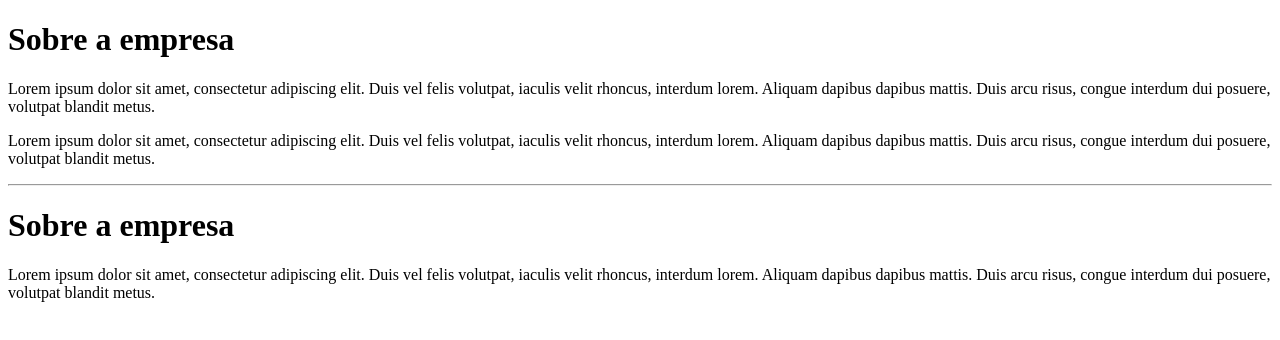
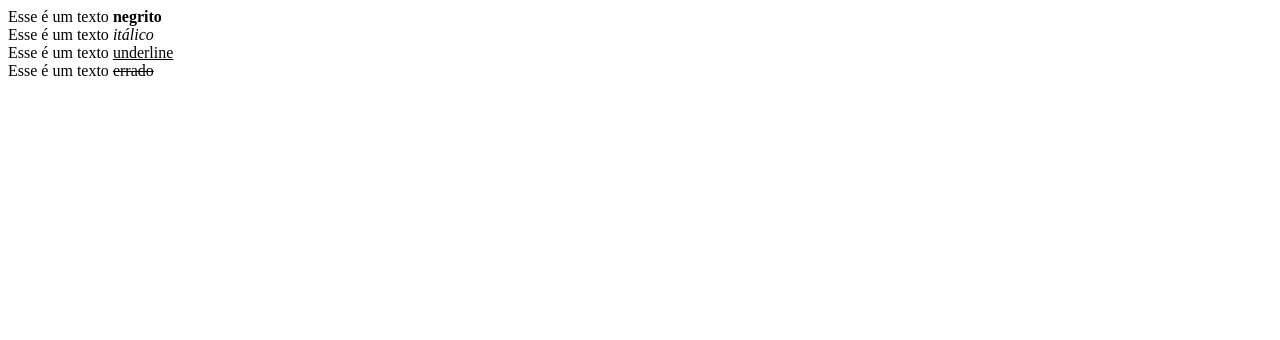
Before and after one commit to JoycePereiraOliveira/curso-desenvolvimento-web-completo, a plain HTML site: page Conteúdo/Primeiro Projeto/projeto.html in a window 1280 px wide. Drawn offline with Linux system fonts and the light colour scheme.

Commit message:
Formatações de textos

```diff
--- a/Conteúdo/Primeiro Projeto/projeto.html
+++ b/Conteúdo/Primeiro Projeto/projeto.html
@@ -11,20 +11,14 @@ Minha primeira <b>pagina web -->
 
 </head>
 <body>
-	<h1>Sobre a empresa</h1>
-	<p>Lorem ipsum dolor sit amet, consectetur adipiscing elit. Duis vel felis volutpat, iaculis velit rhoncus, interdum lorem. Aliquam dapibus dapibus mattis. Duis arcu risus, congue interdum dui posuere, volutpat blandit metus.</p>
 
-	<p>Lorem ipsum dolor sit amet, consectetur adipiscing elit. Duis vel felis volutpat, iaculis velit rhoncus, interdum lorem. Aliquam dapibus dapibus mattis. Duis arcu risus, congue interdum dui posuere, volutpat blandit metus.</p>
+	Esse é um texto <strong>negrito</strong> <br>
 
-	<hr> <!-- Horizontal Rule (linha horizontal) -->
-	<h1>Sobre a empresa</h1>
-	<p>Lorem ipsum dolor sit amet, consectetur adipiscing elit. Duis vel felis volutpat, iaculis velit rhoncus, interdum lorem. Aliquam dapibus dapibus mattis. Duis arcu risus, congue interdum dui posuere, volutpat blandit metus.</p>
+	Esse é um texto <em>itálico</em> <br>
 
-<!-- 	<h2>Título 2</h2>
-	<h3>Título 3</h3>
-	<h4>Título 4</h4>
-	<h5>Título 5</h5>
-	<h6>Título 6</h6> -->
+	Esse é um texto <u>underline</u> <br>
+
+	Esse é um texto <strike>errado</strike> <br>
 
 </body>
 </html>
```
